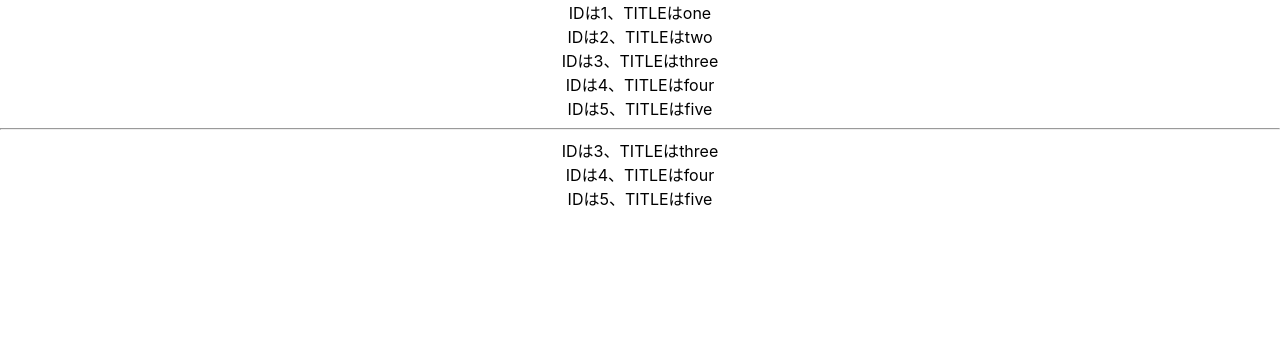
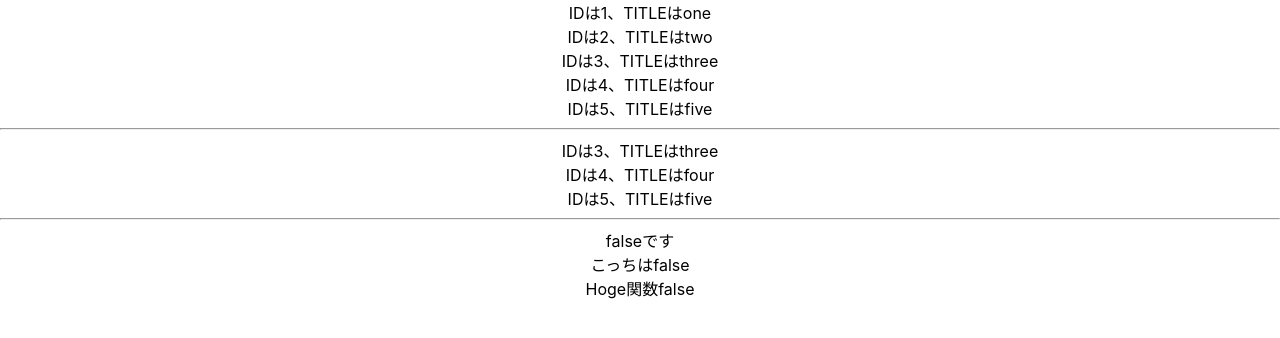
Before and after one commit to IHprogram/react-sample, a React (Create React App) app: page / in a window 1280 px wide. Shown: the top 338 px of the page. Built offline with nearby package versions, Linux system fonts and the light colour scheme.

Commit message:
条件分岐をする方法5つ

```diff
--- a/src/App.js
+++ b/src/App.js
@@ -1,8 +1,15 @@
 import logo from './logo.svg';
 import './App.css';
 
+import React, { Component } from "react"; //ReactがComponentとしても認識される。 「reactオブジェクト」全体を持ってきているし、Componentオブジェクト単体も持ってきている。
+
 // ↓JSXを使う場合
 function App() {
+  console.log('Reactの中身');
+  console.log(React);
+  console.log('Componentの中身');
+  console.dir(Component);
+
   const tasks = [
     { id: 1, title: "one" },
     { id: 2, title: "two" },
@@ -22,7 +29,7 @@ function App() {
   console.log(num1);
   console.log(num2);
 
-  // indexOfは、引数に入っている値が何番目かを返す → filter
+  //   // indexOfは、引数に入っている値が何番目かを返す → filter
 
   const array10 = [1, 2, 3, 4, 5, 5, 5, 5, 5, 6, 6, 6, 6, 6, 7, 7, 7]
   const result10 = array10.filter((num, index, self) => {
@@ -31,18 +38,47 @@ function App() {
   console.log(result10)
 
 
+  let torf = false;
+  function Hoge() {
+    if (torf) {
+      return <span>Hoge関数true</span>
+    } else {
+      return <span>Hoge関数false</span>
+    }
+  }
+
   return (
     <div className="App">
       <div>{num1}</div>
       <hr></hr>
       <div>{num2}</div>
+      <hr></hr>
+      <div>
+        {/* 即時関数 */}
+        {
+          (() => {
+            if (torf) {
+              return <div>trueだよ！</div>
+            } else {
+              return <div>falseです</div>
+            }
+          })()}
+
+        {/* &&条件を使う */}
+        {torf && <div>trueです！</div>}
+
+        {/* 三項演算子 */}
+        {torf ? <div>三項演算子のtrue</div> : <div>こっちはfalse</div>}
+
+        {/* 関数 */}
+        <Hoge />
+      </div>
     </div>
   );
 }
 
 
 // JSXを使わない場合
-// import React from "react";
 // function App() {
 //   const hoge = "こんちは！";
 
@@ -52,3 +88,26 @@ function App() {
 // }
 
 export default App;
+
+
+// class App extends Component {
+//   renderWithCondition(torf) {
+//     if (torf) {
+//       return <span>ClassのTrueです！</span>
+//     } else {
+//       return <span>ClassのFalseです！</span>
+//     }
+//   }
+
+//   render() {
+
+//     let torf = false;
+//     return (
+//       <div className="App">
+//         {this.renderWithCondition(torf)}
+//       </div>
+//     );
+//   }
+// }
+
+// export default App;
```
